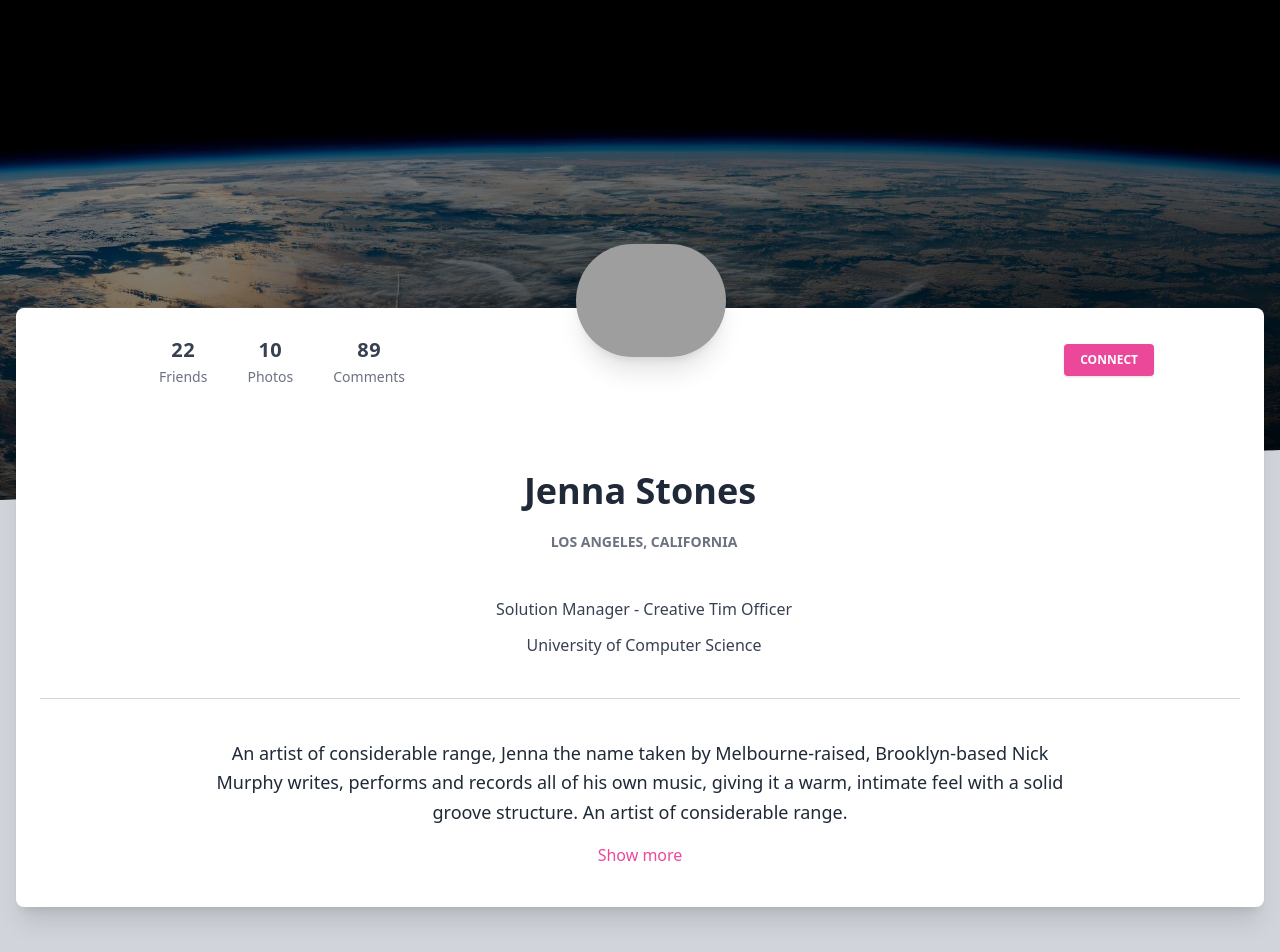
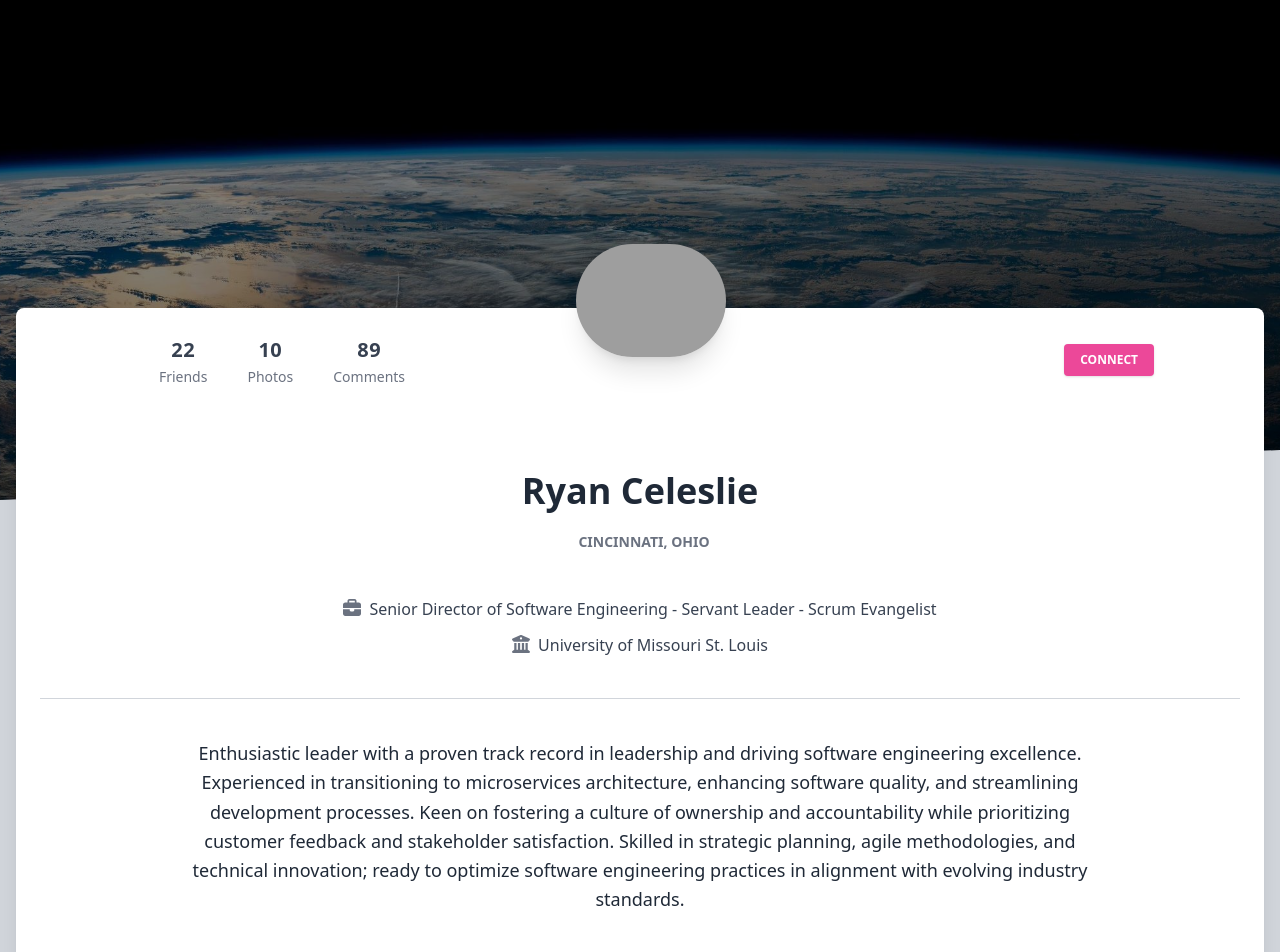
Before and after one commit to ryanceleslie/personal-site, an Angular app in the folder web/: page / in a window 1280 px wide. Shown: the top 952 px of the page. Built offline with nearby package versions, Linux system fonts and the light colour scheme; grey boxes are pictures that could not be loaded.

Commit message:
added font-awesome libraries

```diff
--- a/web/package.json
+++ b/web/package.json
@@ -18,6 +18,9 @@
     "@angular/platform-browser": "^17.3.0",
     "@angular/platform-browser-dynamic": "^17.3.0",
     "@angular/router": "^17.3.0",
+    "@fortawesome/angular-fontawesome": "^0.14.1",
+    "@fortawesome/fontawesome-svg-core": "^6.4.2",
+    "@fortawesome/free-solid-svg-icons": "^6.4.2",
     "rxjs": "~7.8.0",
     "tslib": "^2.3.0",
     "zone.js": "~0.14.3"
--- a/web/src/app/app.component.html
+++ b/web/src/app/app.component.html
@@ -2,8 +2,7 @@
   <section class="relative block" style="height: 500px;">
     <div
       class="absolute top-0 w-full h-full bg-center bg-cover"
-      style='background-image: url("../assets/earth.jpg");'
-    >
+      style='background-image: url("../assets/earth.jpg");'>
       <span
         id="blackOverlay"
         class="w-full h-full absolute opacity-50 bg-black"
@@ -11,8 +10,7 @@
     </div>
     <div
       class="top-auto bottom-0 left-0 right-0 w-full absolute pointer-events-none overflow-hidden"
-      style="height: 70px;"
-    >
+      style="height: 70px;">
       <svg
         class="absolute bottom-0 overflow-hidden"
         xmlns="http://www.w3.org/2000/svg"
@@ -31,14 +29,10 @@
   </section>
   <section class="relative py-16 bg-gray-300">
     <div class="container mx-auto px-4">
-      <div
-        class="relative flex flex-col min-w-0 break-words bg-white w-full mb-6 shadow-xl rounded-lg -mt-64"
-      >
+      <div class="relative flex flex-col min-w-0 break-words bg-white w-full mb-6 shadow-xl rounded-lg -mt-64">
         <div class="px-6">
           <div class="flex flex-wrap justify-center">
-            <div
-              class="w-full lg:w-3/12 px-4 lg:order-2 flex justify-center"
-            >
+            <div class="w-full lg:w-3/12 px-4 lg:order-2 flex justify-center">
               <div class="relative">
                 <img
                   alt="..."
@@ -48,15 +42,12 @@
                 />
               </div>
             </div>
-            <div
-              class="w-full lg:w-4/12 px-4 lg:order-3 lg:text-right lg:self-center"
-            >
+            <div class="w-full lg:w-4/12 px-4 lg:order-3 lg:text-right lg:self-center">
               <div class="py-6 px-3 mt-32 sm:mt-0">
                 <button
                   class="bg-pink-500 active:bg-pink-600 uppercase text-white font-bold hover:shadow-md shadow text-xs px-4 py-2 rounded outline-none focus:outline-none sm:mr-2 mb-1"
                   type="button"
-                  style="transition: all 0.15s ease 0s;"
-                >
+                  style="transition: all 0.15s ease 0s;">
                   Connect
                 </button>
               </div>
@@ -64,62 +55,42 @@
             <div class="w-full lg:w-4/12 px-4 lg:order-1">
               <div class="flex justify-center py-4 lg:pt-4 pt-8">
                 <div class="mr-4 p-3 text-center">
-                  <span
-                    class="text-xl font-bold block uppercase tracking-wide text-gray-700"
-                    >22</span
-                  ><span class="text-sm text-gray-500">Friends</span>
+                  <span class="text-xl font-bold block uppercase tracking-wide text-gray-700">22</span>
+                  <span class="text-sm text-gray-500">Friends</span>
                 </div>
                 <div class="mr-4 p-3 text-center">
-                  <span
-                    class="text-xl font-bold block uppercase tracking-wide text-gray-700"
-                    >10</span
-                  ><span class="text-sm text-gray-500">Photos</span>
+                  <span class="text-xl font-bold block uppercase tracking-wide text-gray-700">10</span>
+                  <span class="text-sm text-gray-500">Photos</span>
                 </div>
                 <div class="lg:mr-4 p-3 text-center">
                   <span
-                    class="text-xl font-bold block uppercase tracking-wide text-gray-700"
-                    >89</span
+                    class="text-xl font-bold block uppercase tracking-wide text-gray-700">89</span
                   ><span class="text-sm text-gray-500">Comments</span>
                 </div>
               </div>
             </div>
           </div>
           <div class="text-center mt-12">
-            <h3
-              class="text-4xl font-semibold leading-normal mb-2 text-gray-800 mb-2"
-            >
-              Jenna Stones
+            <h3 class="text-4xl font-semibold leading-normal mb-2 text-gray-800 mb-2">
+              Ryan Celeslie
             </h3>
-            <div
-              class="text-sm leading-normal mt-0 mb-2 text-gray-500 font-bold uppercase"
-            >
-              <i
-                class="fas fa-map-marker-alt mr-2 text-lg text-gray-500"
-              ></i>
-              Los Angeles, California
+            <div class="text-sm leading-normal mt-0 mb-2 text-gray-500 font-bold uppercase">
+              <i class="fas fa-map-marker-alt mr-2 text-lg text-gray-500"></i>
+              Cincinnati, Ohio
             </div>
             <div class="mb-2 text-gray-700 mt-10">
-              <i class="fas fa-briefcase mr-2 text-lg text-gray-500"></i
-              >Solution Manager - Creative Tim Officer
+              <fa-icon [icon]="['fas', 'briefcase']" class="mr-2 text-lg text-gray-500"></fa-icon>Senior Director of Software Engineering - Servant Leader - Scrum Evangelist
             </div>
             <div class="mb-2 text-gray-700">
-              <i class="fas fa-university mr-2 text-lg text-gray-500"></i
-              >University of Computer Science
+              <fa-icon [icon]="['fas', 'university']" class="mr-2 text-lg text-gray-500"></fa-icon>University of Missouri St. Louis
             </div>
           </div>
           <div class="mt-10 py-10 border-t border-gray-300 text-center">
             <div class="flex flex-wrap justify-center">
-              <div class="w-full lg:w-9/12 px-4">
+              <div class="w-full lg:w-9/12">
                 <p class="mb-4 text-lg leading-relaxed text-gray-800">
-                  An artist of considerable range, Jenna the name taken by
-                  Melbourne-raised, Brooklyn-based Nick Murphy writes,
-                  performs and records all of his own music, giving it a
-                  warm, intimate feel with a solid groove structure. An
-                  artist of considerable range.
+                  Enthusiastic leader with a proven track record in leadership and driving software engineering excellence. Experienced in transitioning to microservices architecture, enhancing software quality, and streamlining development processes. Keen on fostering a culture of ownership and accountability while prioritizing customer feedback and stakeholder satisfaction. Skilled in strategic planning, agile methodologies, and technical innovation; ready to optimize software engineering practices in alignment with evolving industry standards.
                 </p>
-                <a href="#pablo" class="font-normal text-pink-500"
-                  >Show more</a
-                >
               </div>
             </div>
           </div>
--- a/web/src/app/app.component.ts
+++ b/web/src/app/app.component.ts
@@ -1,13 +1,22 @@
 import { Component } from '@angular/core';
 import { RouterOutlet } from '@angular/router';
+import { FontAwesomeModule, FaIconLibrary } from '@fortawesome/angular-fontawesome';
+import { faBriefcase, faUniversity } from '@fortawesome/free-solid-svg-icons';
+
 
 @Component({
   selector: 'app-root',
   standalone: true,
-  imports: [RouterOutlet],
+  imports: [RouterOutlet, FontAwesomeModule],
   templateUrl: './app.component.html',
   styleUrl: './app.component.css'
 })
 export class AppComponent {
-  title = 'web';
+  title = 'Ryan Celeslie';
+  constructor(library: FaIconLibrary) {
+    library.addIcons(
+      faBriefcase,
+      faUniversity
+    );
+  }
 }
```
Also changed, not shown: 2 other files (tests, documents, lock files or other folders).
